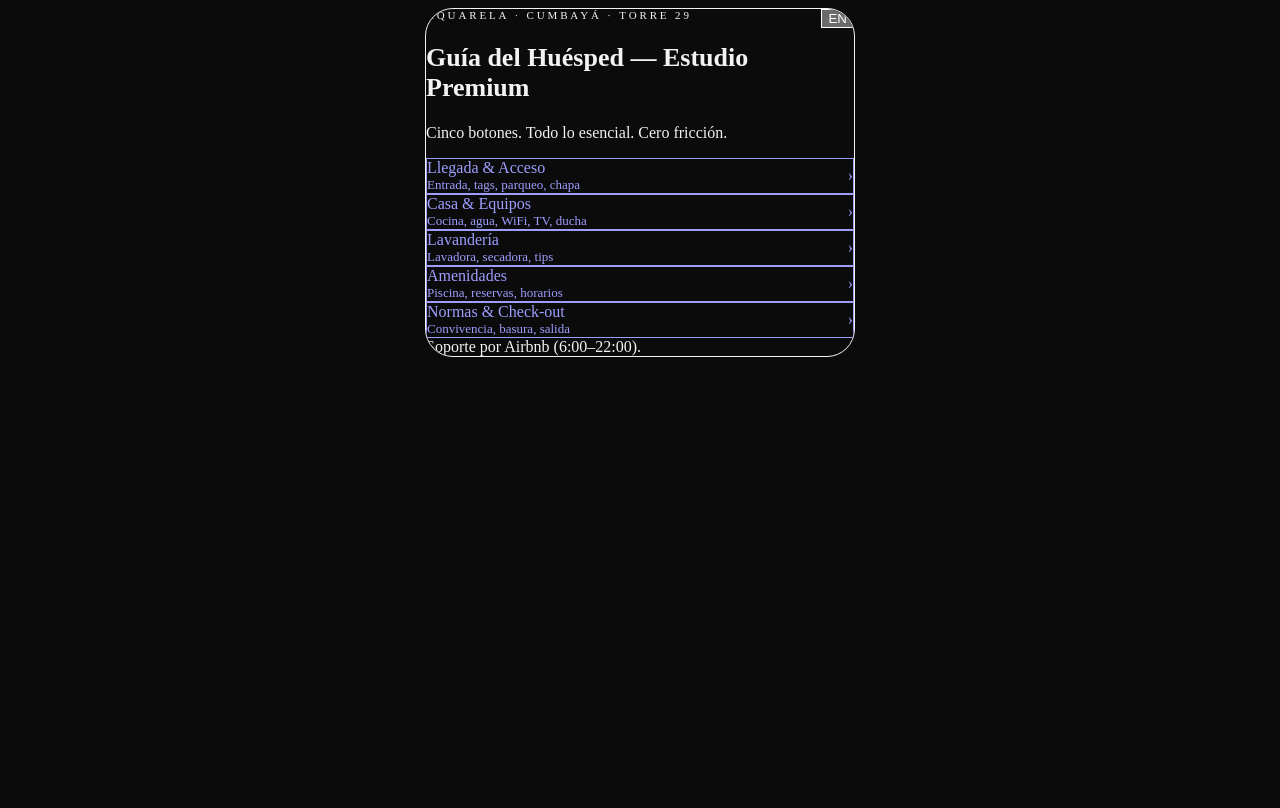
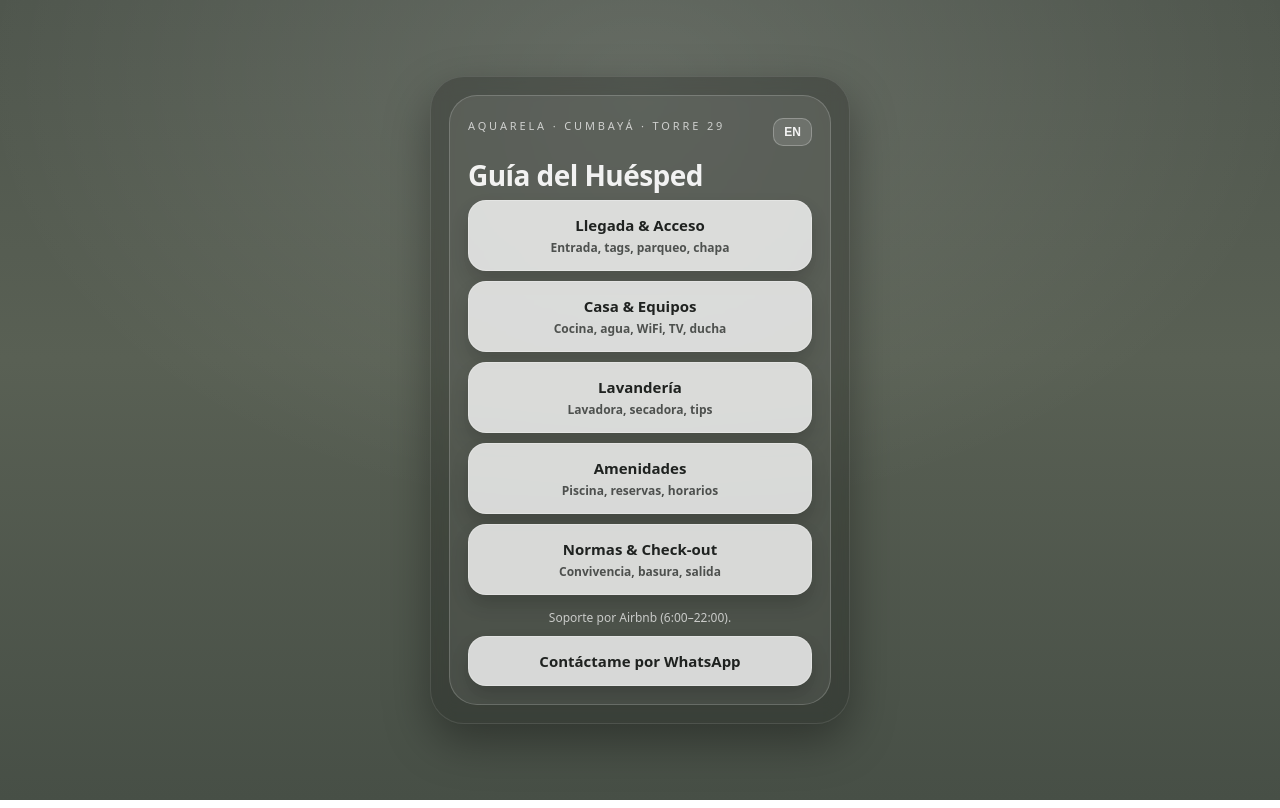
Before and after one commit to paosua86/guest-guide, a React (Vite) app: page / in a window 1280 px wide. Built offline with nearby package versions, Linux system fonts and the light colour scheme.

Commit message:
Add Vite config + GitHub Pages deploy

```diff
--- a/package.json
+++ b/package.json
@@ -10,6 +10,7 @@
   },
   "devDependencies": {
     "@tailwindcss/postcss": "^4.1.18",
+    "@vitejs/plugin-react": "^5.1.3",
     "autoprefixer": "^10.4.24",
     "postcss": "^8.5.6",
     "tailwindcss": "^4.1.18",
@@ -17,6 +18,7 @@
   },
   "dependencies": {
     "react": "^19.2.4",
-    "react-dom": "^19.2.4"
+    "react-dom": "^19.2.4",
+    "react-router-dom": "^7.13.0"
   }
 }
--- a/src/main.jsx
+++ b/src/main.jsx
@@ -1,13 +1,13 @@
 import React from "react";
 import ReactDOM from "react-dom/client";
-import { BrowserRouter } from "react-router-dom";
+import { HashRouter } from "react-router-dom";
 import App from "./App.jsx";
 import "./style.css";
 
 ReactDOM.createRoot(document.getElementById("root")).render(
   <React.StrictMode>
-    <BrowserRouter>
+    <HashRouter>
       <App />
-    </BrowserRouter>
+    </HashRouter>
   </React.StrictMode>
 );
--- a/src/pages/Home.jsx
+++ b/src/pages/Home.jsx
@@ -13,69 +13,54 @@ export default function Home({ lang, setLang }) {
   ];
 
   return (
-    <main className="mx-auto w-full max-w-[430px] px-4 py-6">
-      {/* SINGLE CARD */}
-      <section className="overflow-hidden rounded-[28px] border border-white/10 bg-white/[0.04]">
-        {/* header strip (wood/copper vibe without being cheesy) */}
-        <div className="relative p-5">
-          <div className="pointer-events-none absolute inset-0 bg-gradient-to-b from-[#1a1512] via-[#0b0b0c] to-[#0b0b0c] opacity-90" />
-
-          <div className="relative flex items-start justify-between gap-3">
-            <div className="min-w-0">
-              <div className="text-[11px] tracking-[0.26em] uppercase text-white/60">
-                AQUARELA · CUMBAYÁ · TORRE 29
-              </div>
-
-              <h1 className="mt-2 text-[26px] font-semibold leading-tight tracking-tight">
-                {t("Guía del Huésped", "Guest Guide")}
-                <span className="text-white/60"> — </span>
-                {t("Estudio Premium", "Premium Studio")}
-              </h1>
-
-              <p className="mt-2 text-sm text-white/65">
-                {t(
-                  "Cinco botones. Todo lo esencial. Cero fricción.",
-                  "Five buttons. Everything essential. Zero friction."
-                )}
-              </p>
+    <div className="gg-wrap">
+      <div className="gg-card">
+        <div className="gg-inner">
+          <div className="gg-top">
+            <div>
+              <div className="gg-badge">AQUARELA · CUMBAYÁ · TORRE 29</div>
             </div>
 
-            <button
-              className="shrink-0 rounded-xl border border-white/15 bg-black/30 px-3 py-2 text-xs font-semibold text-white/90 hover:bg-black/40"
-              onClick={() => setLang(lang === "es" ? "en" : "es")}
-            >
+            <button className="gg-lang" onClick={() => setLang(lang === "es" ? "en" : "es")}>
               {lang === "es" ? "EN" : "ES"}
             </button>
           </div>
-        </div>
 
-        {/* Buttons */}
-        <div className="p-5 pt-4 space-y-3">
+          <div className="gg-title">
+            {t("Guía del Huésped", "Guest Guide")}
+
+
+          </div>
+
+
           {buttons.map((b) => (
-            <Link
-              key={b.to}
-              to={b.to}
-              className="block rounded-2xl border border-white/10 bg-black/25 px-4 py-4 hover:bg-black/35 active:scale-[0.99] transition"
-            >
-              <div className="flex items-center justify-between gap-3">
-                <div className="min-w-0">
-                  <div className="text-[16px] font-semibold text-white/95">
-                    {t(b.es, b.en)}
-                  </div>
-                  <div className="mt-1 text-[13px] text-white/60">
-                    {t(b.subEs, b.subEn)}
-                  </div>
-                </div>
-                <div className="shrink-0 text-white/60">›</div>
-              </div>
+            <Link key={b.to} to={b.to} className="gg-btn">
+              {t(b.es, b.en)}
+              <small>{t(b.subEs, b.subEn)}</small>
             </Link>
           ))}
 
-          <div className="pt-2 text-xs text-white/50">
-            {t("Soporte por Airbnb (6:00–22:00).", "Support via Airbnb (6:00–22:00).")}
-          </div>
+          <div className="gg-foot" style={{ display: "grid", gap: 10 }}>
+            <div>
+                {t("Soporte por Airbnb (6:00–22:00).", "Support via Airbnb (6:00–22:00).")}
+            </div>
+
+            <a
+                className="gg-btn"
+                style={{ margin: 0 }}
+                href={`https://wa.me/593998536569?text=${encodeURIComponent(
+                "Hola, me encuentro en el departamento 2048 en Aquarela, y necesito tu ayuda con : "
+                )}`}
+                target="_blank"
+                rel="noreferrer"
+            >
+                {t("Contáctame por WhatsApp", "Contact me on WhatsApp")}
+
+            </a>
+            </div>
+
         </div>
-      </section>
-    </main>
+      </div>
+    </div>
   );
 }
--- a/src/style.css
+++ b/src/style.css
@@ -1,9 +1,127 @@
-@tailwind base;
-@tailwind components;
-@tailwind utilities;
+:root{
+  /* Palette inspired by your "Hydra" reference */
+  --bg: #596054;          /* olive/grey background */
+  --card: rgba(255,255,255,.10);
+  --card2: rgba(255,255,255,.14);
+  --stroke: rgba(255,255,255,.18);
+  --text: rgba(255,255,255,.92);
+  --muted: rgba(255,255,255,.70);
 
-:root { color-scheme: dark; }
-html, body { height: 100%; }
-body { background: #0b0b0c; color: #f3f3f3; }
-a { text-decoration: none; }
-::selection { background: rgba(176, 124, 73, 0.25); } /* cobre sutil */
+  --btn: rgba(255,255,255,.78);
+  --btnText: rgba(15,18,16,.92);
+  --btnStroke: rgba(255,255,255,.25);
+
+  --radius: 28px;
+}
+
+*{ box-sizing:border-box; }
+html,body{ height:100%; margin:0; font-family: ui-sans-serif, system-ui, -apple-system, Segoe UI, Roboto, Arial; }
+body{
+  background: radial-gradient(1200px 800px at 50% 10%, rgba(255,255,255,.12), transparent 55%),
+              linear-gradient(180deg, #4f564d 0%, var(--bg) 45%, #474f46 100%);
+  color: var(--text);
+}
+
+a{ color: inherit; text-decoration:none; }
+
+/* --- Layout --- */
+.gg-wrap{
+  min-height: 100vh;
+  display:flex;
+  align-items:center;
+  justify-content:center;
+  padding: 18px;
+}
+
+.gg-card{
+  width: min(420px, 100%);
+  border-radius: 34px;
+  padding: 18px;
+  background: rgba(0,0,0,.22);
+  border: 1px solid rgba(255,255,255,.10);
+  box-shadow: 0 18px 45px rgba(0,0,0,.35);
+  backdrop-filter: blur(10px);
+}
+
+.gg-inner{
+  border-radius: var(--radius);
+  padding: 22px 18px 18px;
+  background: rgba(255,255,255,.08);
+  border: 1px solid var(--stroke);
+}
+
+.gg-top{
+  display:flex;
+  align-items:flex-start;
+  justify-content:space-between;
+  gap: 12px;
+}
+
+.gg-badge{
+  font-size: 11px;
+  letter-spacing: .26em;
+  text-transform: uppercase;
+  color: var(--muted);
+}
+
+.gg-lang{
+  border: 1px solid rgba(255,255,255,.25);
+  background: rgba(255,255,255,.12);
+  color: var(--text);
+  padding: 6px 10px;
+  border-radius: 10px;
+  font-weight: 650;
+  font-size: 12px;
+  cursor:pointer;
+}
+
+.gg-title{
+  margin: 14px 0 6px;
+  font-size: 28px;
+  line-height: 1.1;
+  font-weight: 760;
+  letter-spacing: -.02em;
+}
+
+.gg-sub{
+  margin: 0 0 16px;
+  font-size: 13.5px;
+  color: var(--muted);
+  line-height: 1.35;
+}
+
+/* --- Buttons (Linktree-style) --- */
+.gg-btn{
+  display:block;
+  width:100%;
+  border-radius: 18px;
+  padding: 14px 14px;
+  margin: 10px 0;
+  background: var(--btn);
+  color: var(--btnText);
+  border: 1px solid var(--btnStroke);
+  text-align:center;
+  font-weight: 720;
+  font-size: 15px;
+  box-shadow: 0 10px 18px rgba(0,0,0,.16);
+  transition: transform .06s ease, filter .2s ease;
+}
+
+.gg-btn:active{ transform: scale(.99); }
+.gg-btn:hover{ filter: brightness(1.02); }
+
+.gg-btn small{
+  display:block;
+  margin-top: 4px;
+  font-weight: 600;
+  font-size: 12px;
+  opacity: .75;
+}
+
+/* Footer */
+.gg-foot{
+  margin-top: 14px;
+  font-size: 12px;
+  color: rgba(255,255,255,.70);
+  text-align:center;
+}
--- /dev/null
+++ b/vite.config.js
@@ -0,0 +1,7 @@
+import { defineConfig } from "vite";
+import react from "@vitejs/plugin-react";
+
+export default defineConfig({
+  plugins: [react()],
+  base: "/guest-guide/",
+});
```
Also changed, not shown: 1 other file (tests, documents, lock files or other folders).
